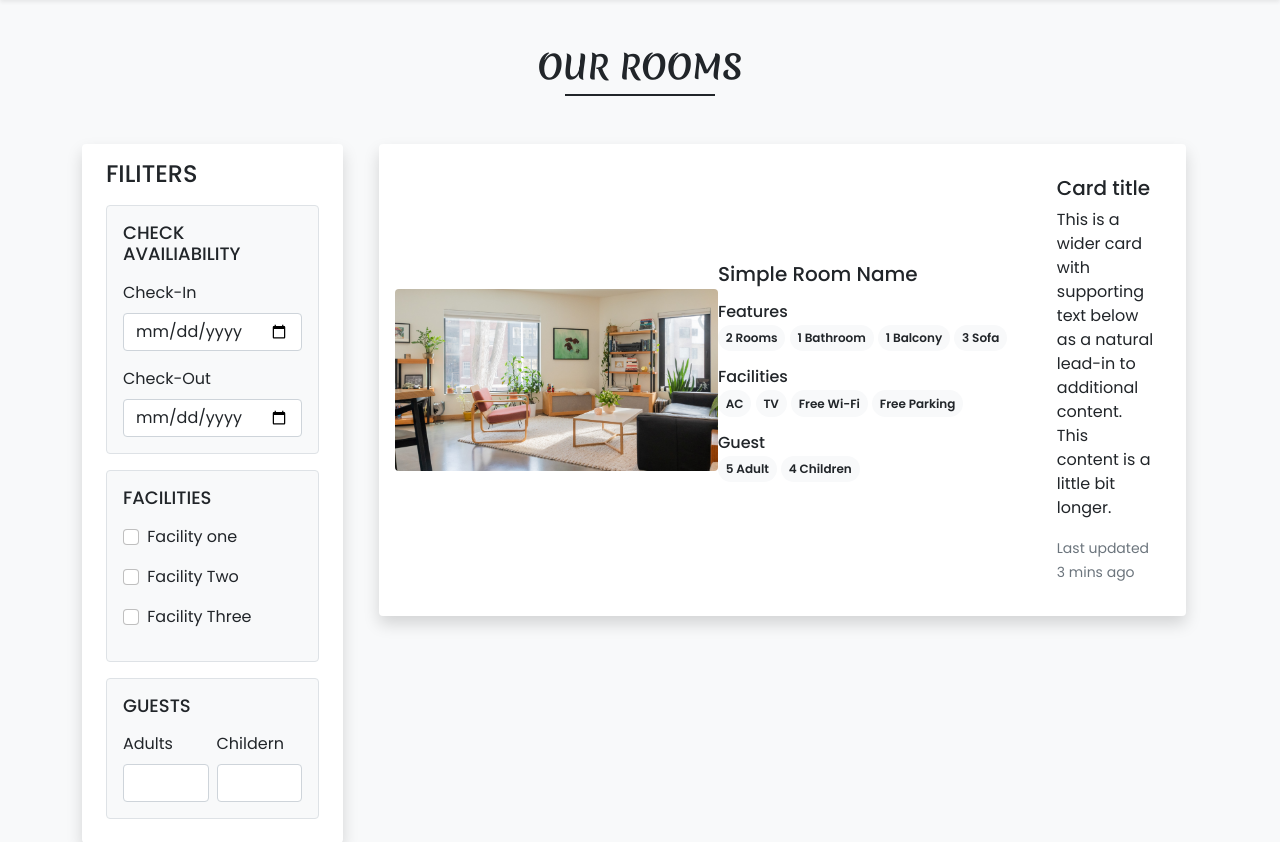
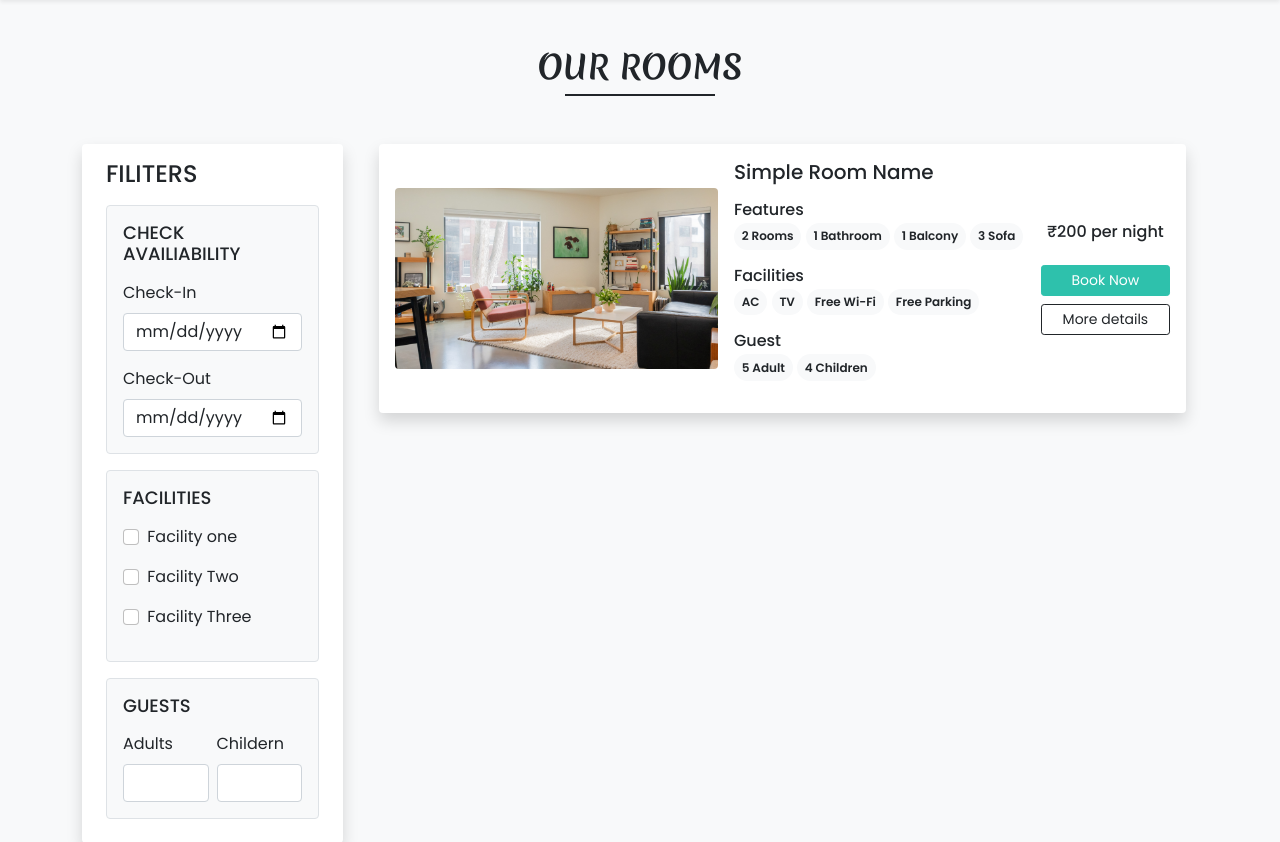
Before and after one commit to chandanyadav2004/Hotel-Management-Website, a PHP site: page /rooms.php in a window 1280 px wide. Shown: the part 68-910 px from the top of the page. Run offline with PHP 8.4, Linux system fonts and the light colour scheme.

Commit message:
cost and buttons added

```diff
--- a/rooms.php
+++ b/rooms.php
@@ -92,10 +92,10 @@
       <div class="col-lg-9 col-md-12 px-4">
         <div class="card mb-4  border-0 shadow">
           <div class="row g-0 p-3 align-items-center">
-            <div class="col-md-5">
+            <div class="col-md-5 mb-lg-0 mb-md-0 mb-3">
               <img src="images/rooms/1.jpg" class="img-fluid rounded" alt="...">
             </div>
-            <div class="col-md-5">
+            <div class="col-md-5 px-lg-3 px-md-3 px-0">
               <h5 class="mb-3">Simple Room Name</h5>
               <div class="features mb-3">
                 <h6 class="mb-1">Features</h6>
@@ -112,18 +112,15 @@
                 <span class="badge rounded-pill bg-light text-dark text-wrap lh-base">Free Parking</span>
               </div>
               <div class="guests mb-3">
-              <h6 class="mb-1">Guest</h6>
-              <span class="badge rounded-pill bg-light text-dark text-wrap lh-base">5 Adult</span>
-              <span class="badge rounded-pill bg-light text-dark text-wrap lh-base">4 Children</span>
+                <h6 class="mb-1">Guest</h6>
+                <span class="badge rounded-pill bg-light text-dark text-wrap lh-base">5 Adult</span>
+                <span class="badge rounded-pill bg-light text-dark text-wrap lh-base">4 Children</span>
+              </div>
             </div>
-            </div>
-            <div class="col-md-2">
-              <div class="card-body">
-                <h5 class="card-title">Card title</h5>
-                <p class="card-text">This is a wider card with supporting text below as a natural lead-in to additional
-                  content. This content is a little bit longer.</p>
-                <p class="card-text"><small class="text-muted">Last updated 3 mins ago</small></p>
-              </div>
+            <div class="col-md-2 text-center">
+              <h6 class="mb-4">₹200 per night</h6>
+              <a href="#" class="btn btn-sm w-100 text-white custom-bg shadow-none mb-2">Book Now</a>
+              <a href="#" class="btn btn-sm w-100 btn-outline-dark shadow-none">More details</a>
             </div>
           </div>
         </div>
```
